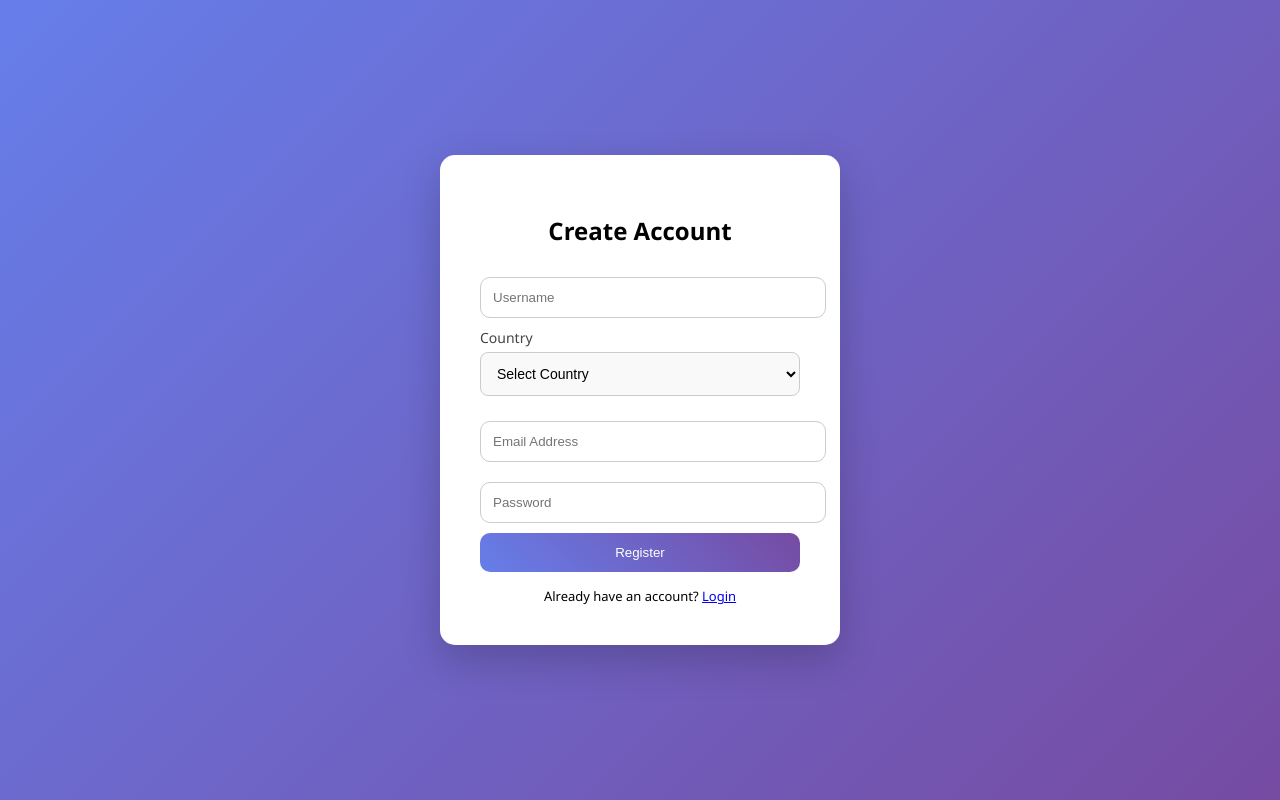
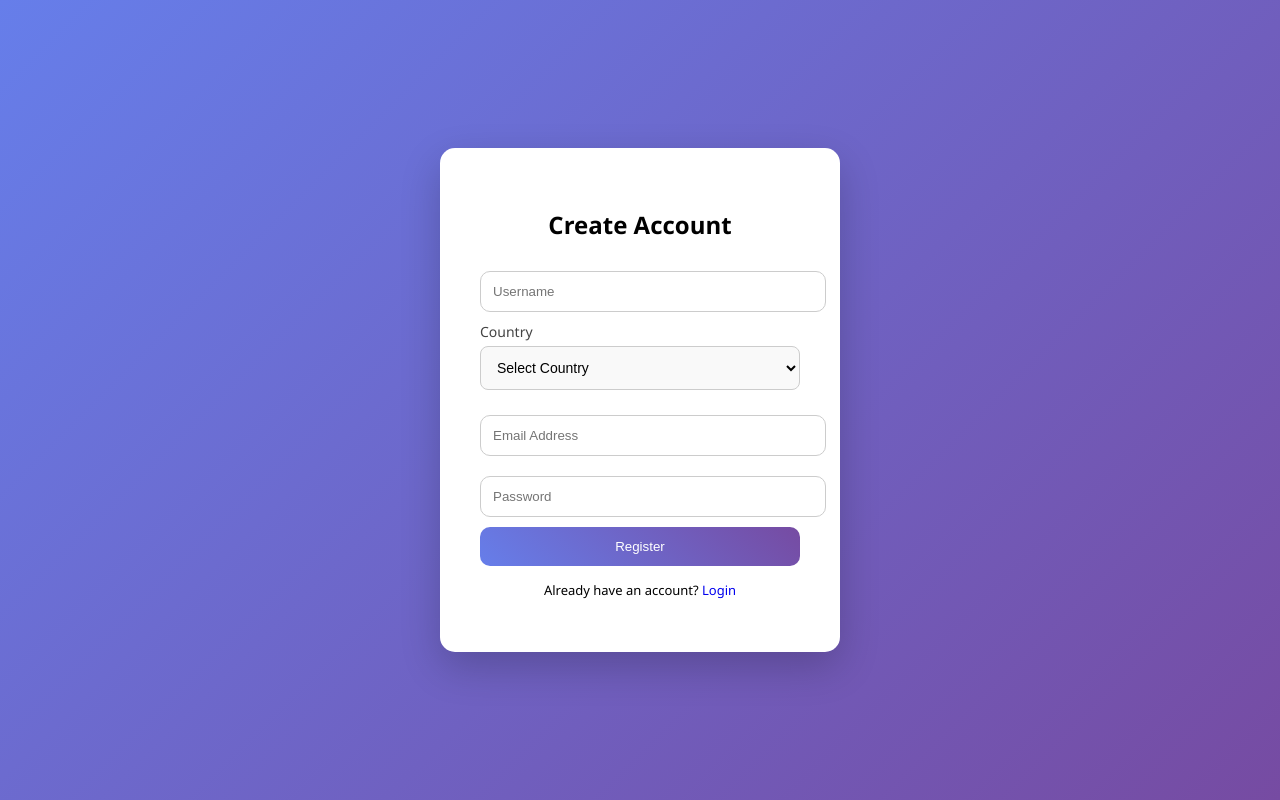
Before and after one commit to Sumouli7/Speak, a Django app: page /register/ in a window 1280 px wide. Run offline with Django 5.2, Linux system fonts and the light colour scheme.

Commit message:
Improved login and registration UI, removed link underline, enhanced styling

```diff
--- a/speakproject/templates/speakproject/user_register.html
+++ b/speakproject/templates/speakproject/user_register.html
@@ -78,6 +78,10 @@
             margin-top: 15px;
             font-size: 13px;
         }
+        .login-text a {
+    text-decoration: none;
+    font-weight: 500;
+}
     </style>
 </head>
 
@@ -107,7 +111,9 @@
     <button type="submit">Register</button>
 </form>
     <div class="link">
-        Already have an account? <a href="/login/">Login</a>
+        <p class="login-text">
+    Already have an account? <a href="{% url 'login' %}">Login</a>
+</p>
     </div>
 </div>
 
```
Also changed, not shown: speakproject/templates/speakproject/user_login.html (+10 -2 lines).
